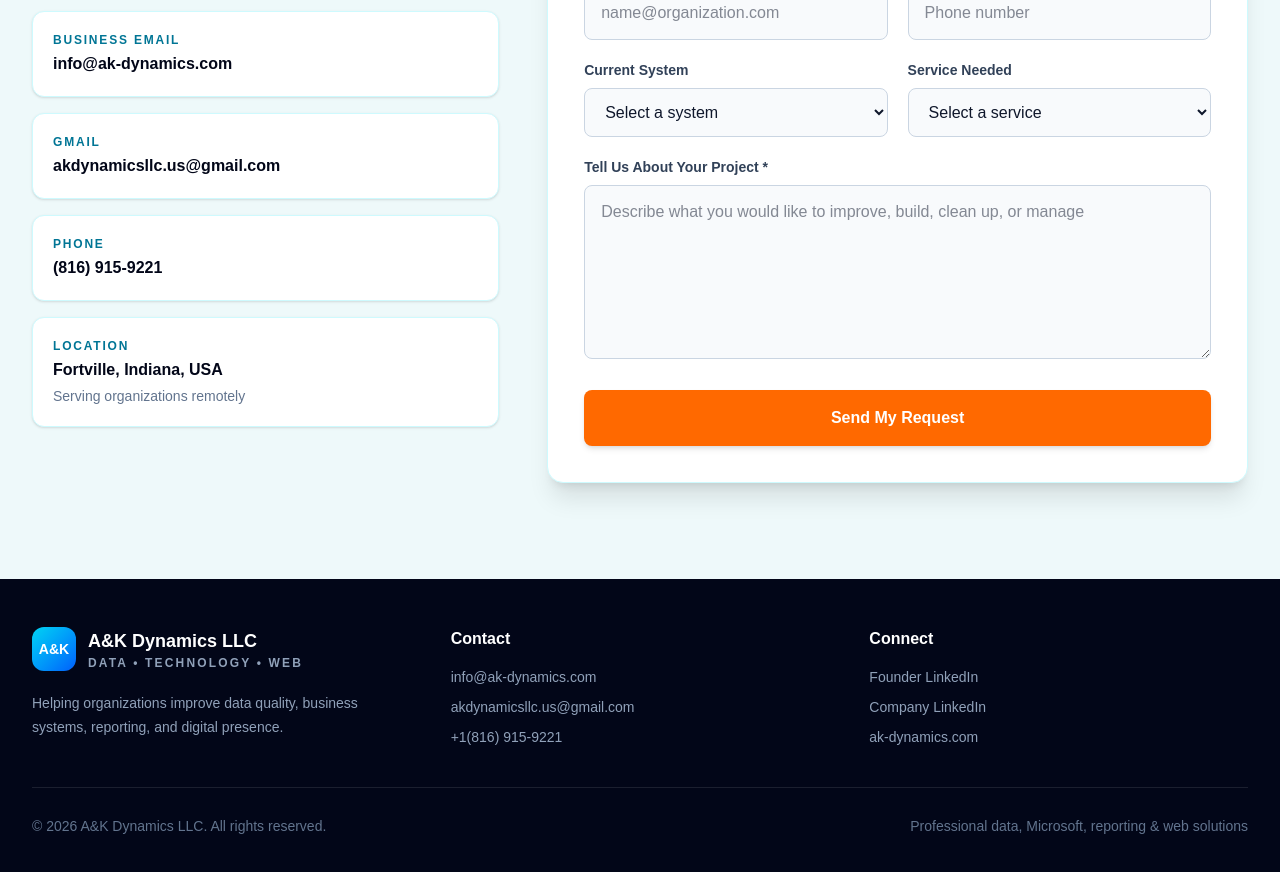
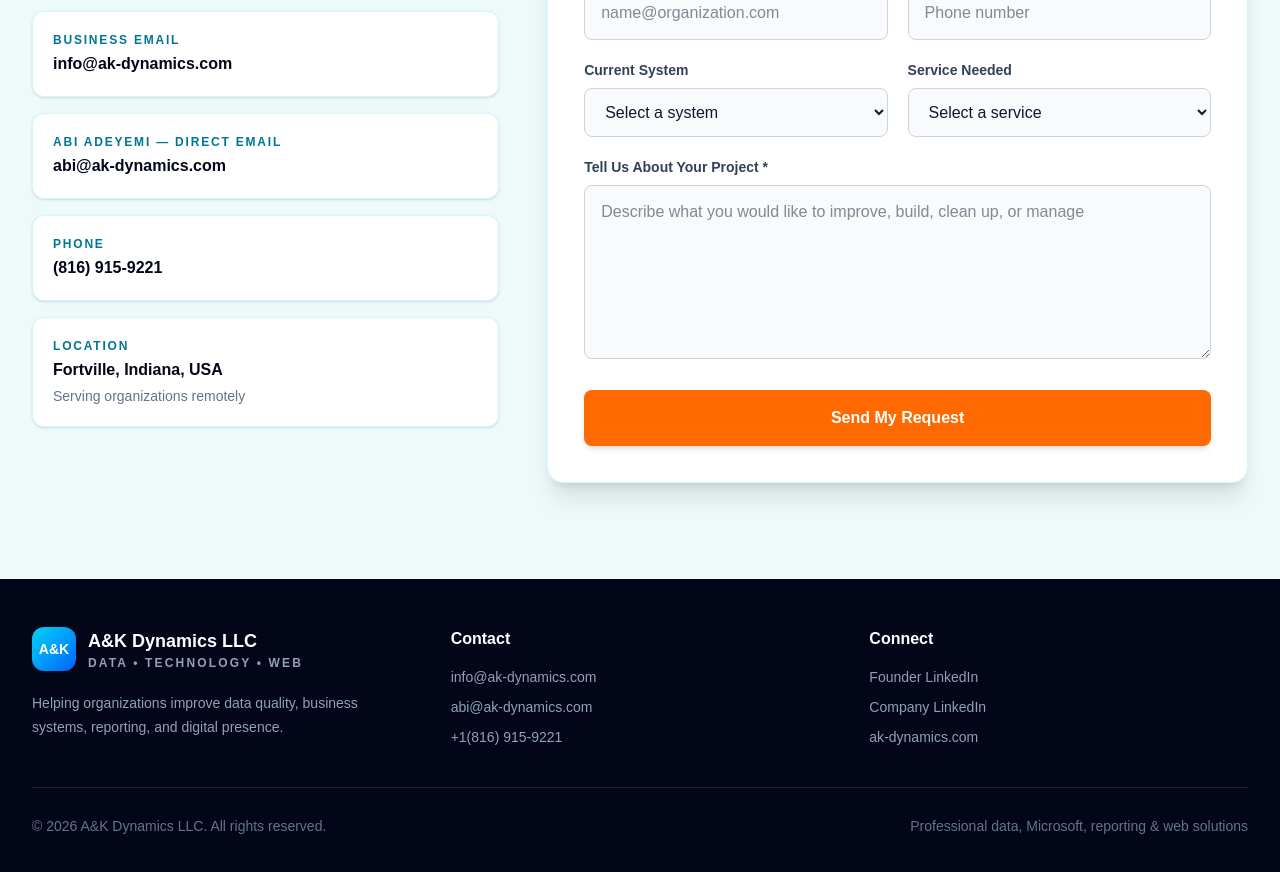
Before and after one commit to kaybim33/ak-dynamics, a Next.js app: page / in a window 1280 px wide. Shown: the part 10120-10992 px from the top of the page. Built offline with nearby package versions, Linux system fonts and the light colour scheme.

Commit message:
Update direct contact email to abi@ak-dynamics.com

```diff
--- a/app/page.tsx
+++ b/app/page.tsx
@@ -1005,14 +1005,14 @@
               </a>
 
               <a
-                href="mailto:akdynamicsllc.us@gmail.com"
+                href="mailto:abi@ak-dynamics.com"
                 className="block rounded-xl border border-cyan-100 bg-white p-5 shadow-sm transition hover:shadow-md"
               >
                 <p className="text-xs font-black uppercase tracking-[0.15em] text-cyan-700">
-                  Gmail
+                  Abi Adeyemi — Direct Email
                 </p>
                 <p className="mt-1 break-words font-extrabold text-slate-950">
-                  akdynamicsllc.us@gmail.com
+                  abi@ak-dynamics.com
                 </p>
               </a>
 
@@ -1199,7 +1199,7 @@
               <p className="font-black text-white">Contact</p>
               <div className="mt-4 space-y-2.5 text-sm text-slate-400">
                 <p>info@ak-dynamics.com</p>
-                <p>akdynamicsllc.us@gmail.com</p>
+                <p>abi@ak-dynamics.com</p>
                 <p>+1(816) 915-9221</p>
 
               </div>
```
